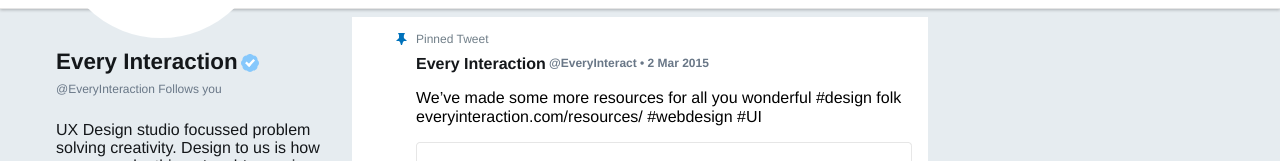
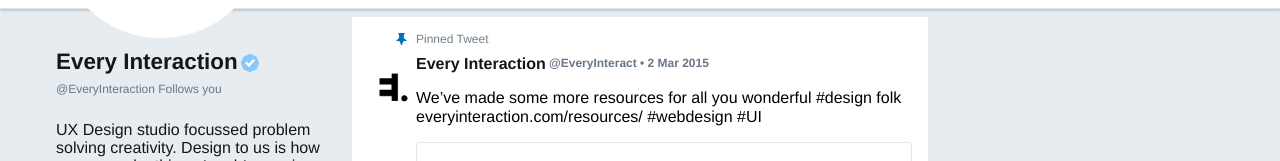
Before and after one commit to scrat98/twitter-demo-frontend, a React (Create React App) app: page /EveryInteract in a window 1280 px wide. Shown: the part 479-640 px from the top of the page. Built offline with nearby package versions, Linux system fonts and the light colour scheme; a web font is replaced by a local one.

Commit message:
add avatar on tweet

```diff
--- a/src/Profile/Tweets.jsx
+++ b/src/Profile/Tweets.jsx
@@ -2,6 +2,7 @@
 import styled from 'styled-components';
 import Tweet from '../Tweet';
 
+import avatar from '../Profile/avatar.png';
 import pinned from '../Tweet/icons/pinned.svg';
 import tweet1 from './tweet1.png';
 import tweet3 from './tweet3.png';
@@ -30,6 +31,7 @@
         contextImg={pinned}
         userFullName="Every Interaction"
         userNickName="EveryInteract"
+        userAvatar={avatar}
         time="2 Mar 2015"
         text="We’ve made some more resources for all you wonderful #design folk everyinteraction.com/resources/ #webdesign #UI"
         img={tweet1}
@@ -43,6 +45,7 @@
       <Tweet
         userFullName="Every Interaction"
         userNickName="EveryInteract"
+        userAvatar={avatar}
         time="23h"
         text="Our new website concept; Taking you from… @ Every Interaction instagram.com/p/BNFGrfhBP3M/"
         replies={1}
@@ -55,6 +58,7 @@
       <Tweet
         userFullName="Every Interaction"
         userNickName="EveryInteract"
+        userAvatar={avatar}
         time="Nov 18"
         text="Variable web fonts are coming, and will open a world of opportunities for weight use online"
         img={tweet3}
--- a/src/Tweet/index.jsx
+++ b/src/Tweet/index.jsx
@@ -38,6 +38,7 @@
 `;
 
 const ContentHeader = styled.div`
+  position: relative;
   display: flex;
   align-items: center;
 `;
@@ -54,6 +55,14 @@
   color: #697787;
   font-weight: bold;
   margin-right: 0.2rem;
+`;
+
+const UserAvatar = styled.img`
+  width: 3rem;
+  height: auto;
+  position: absolute;
+  top: 0.5rem;
+  left: -3rem;
 `;
 
 const TweetTime = styled.span`
@@ -98,6 +107,7 @@
   contextImg,
   userFullName,
   userNickName,
+  userAvatar,
   time,
   text,
   img,
@@ -112,6 +122,7 @@
         <UserFullName>{userFullName}</UserFullName>
         <UserNickName>@{userNickName}</UserNickName>
         <TweetTime>• {time}</TweetTime>
+        <UserAvatar src={userAvatar} />
       </ContentHeader>
       <TweetText>{text}</TweetText>
       <TweetImg src={img} />
```
